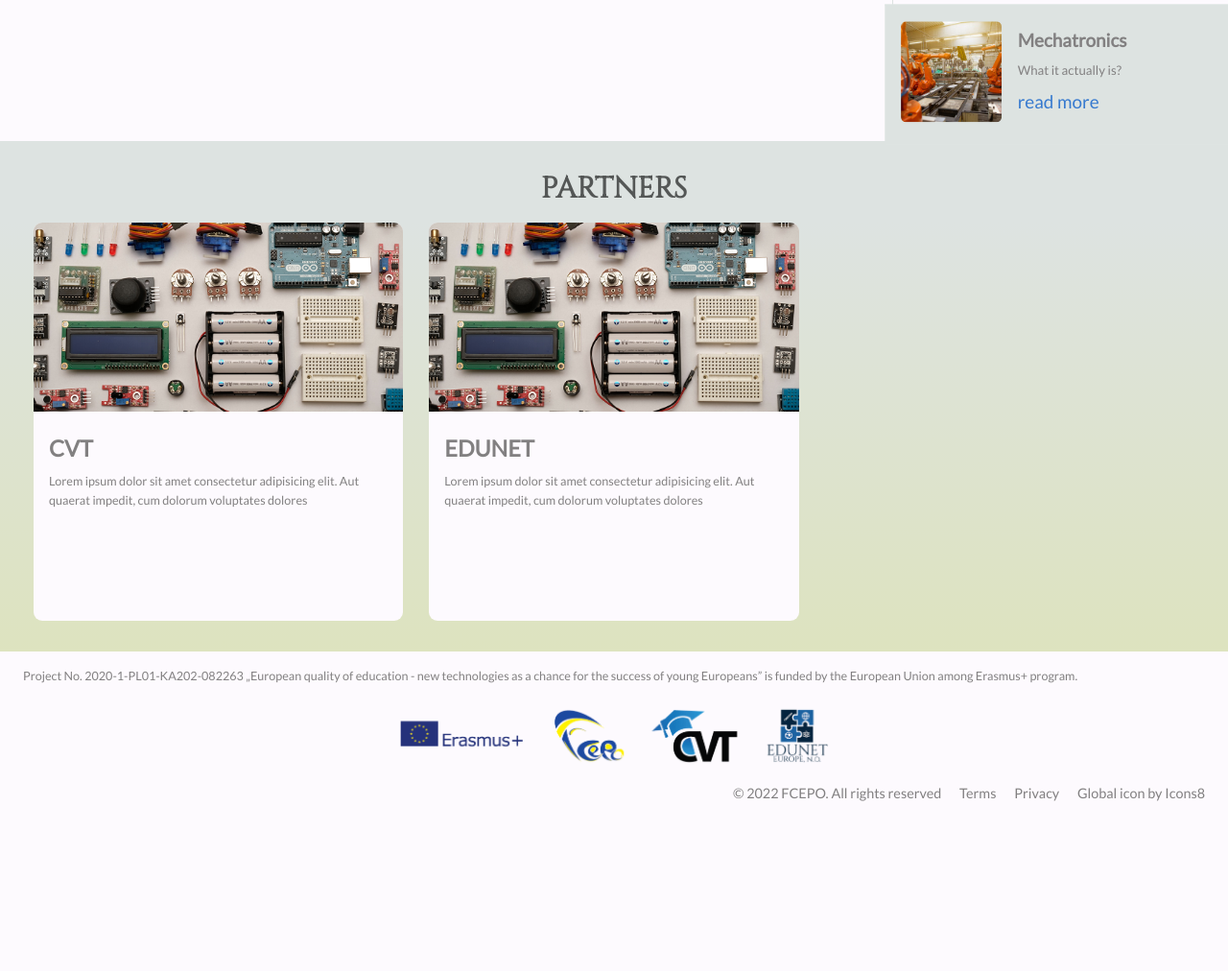
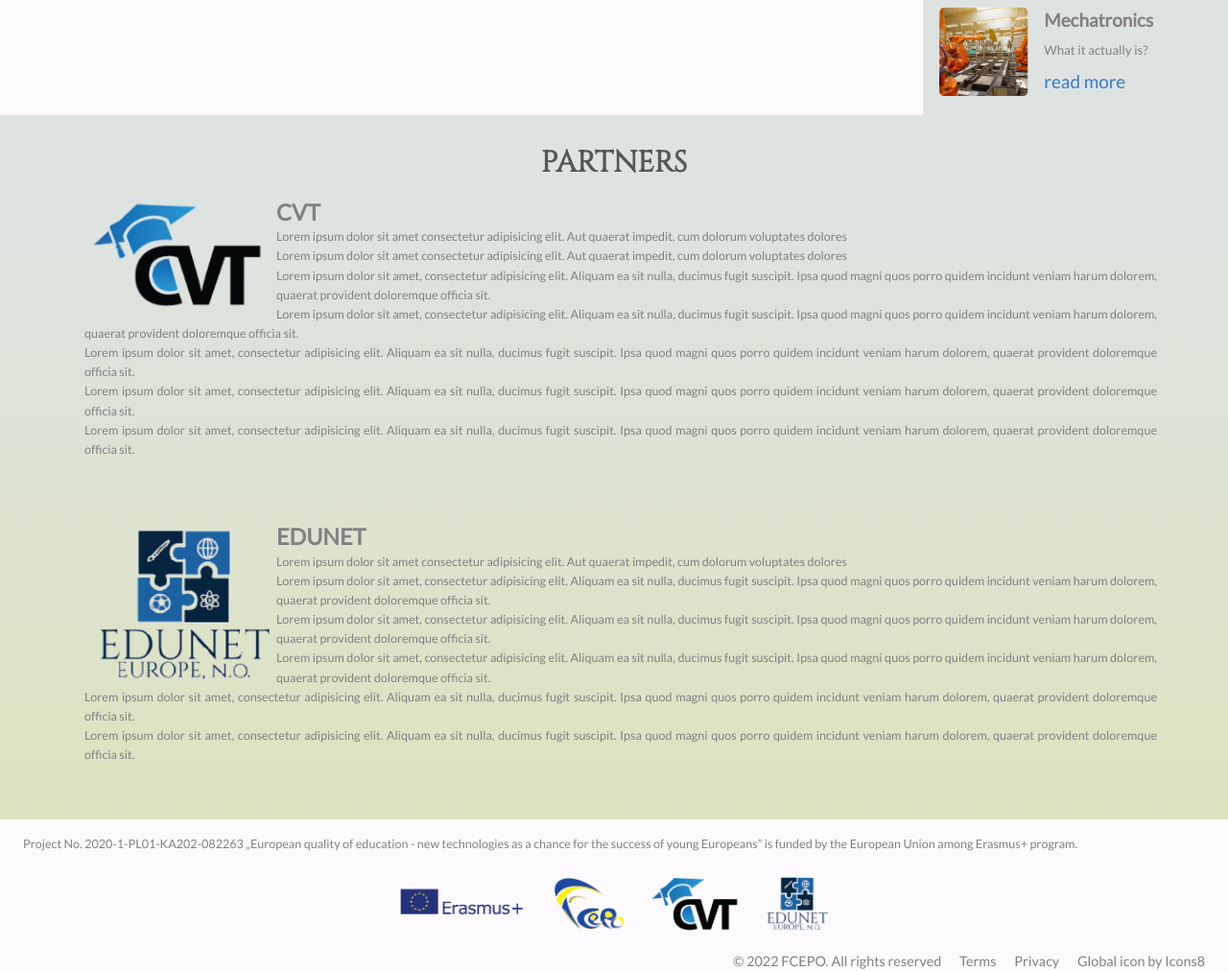
Before and after one commit to Rysley/Mechatronics, a plain HTML site: page index.html in a window 1280 px wide. Shown: the part 2294-3306 px from the top of the page at 96% size. Before the commit the page ends 3131 px from the top, so only its background shows below. Drawn offline with Linux system fonts and the light colour scheme.

Commit message:
partners added + mobile courses

```diff
--- a/index.html
+++ b/index.html
@@ -205,6 +205,7 @@
           <div class='highlights__misc_text'>
             <h4>Elrasoft "CAN" COURSE</h4>
             <p>Learn analysis with the CAN system</p>
+           <div class="highlights__main_mobile"></div>
             <span>read more</span>
           </div>
         </div>
@@ -217,6 +218,7 @@
           <div class='highlights__misc_text'>
             <h4>Elrasoft Programmer COURSE</h4>
             <p>Learn how to write code for robotics</p>
+            <div class="highlights__main_mobile"></div>
             <span>read more</span>
           </div>
         </div>
@@ -229,6 +231,7 @@
           <div class='highlights__misc_text'>
             <h4>Arduino Course I</h4>
             <p>Learn how to digitize your measurements in Arduino</p>
+            <div class="highlights__main_mobile"></div>
             <span>read more</span>
           </div>
         </div>
@@ -241,6 +244,7 @@
           <div class='highlights__misc_text'>
             <h4>Arduino Course II</h4>
             <p>Learn how to transfer information in Arduino</p>
+            <div class="highlights__main_mobile"></div>
             <span>read more</span>
           </div>
         </div>
@@ -253,6 +257,7 @@
           <div class='highlights__misc_text'>
             <h4>Arduino Course III</h4>
             <p>Learn how to use CAN bus in Arduino</p>
+            <div class="highlights__main_mobile"></div>
             <span>read more</span>
           </div>
         </div>
@@ -266,6 +271,7 @@
           <div class='highlights__misc_text'>
             <h4>Mechatronics</h4>
             <p>What it actually is?</p>
+            <div class="highlights__main_mobile"></div>
             <span>read more</span>
           </div>
         </div>
@@ -316,29 +322,49 @@
     <div class='project__headline stripe'>
       <h2>PARTNERS</h2>
     </div>
-    <div class='courses' id='partners'>
+    <div class='partners_main' id='partners'>
 
-      <div class='courses__subject' id="partner_cvt" style="cursor: pointer;" >
-        <img class='landscape' src='./resources/media/images/about_project.png'/>
-        <div class='courses__subject_text'>
+      <div class='partners__subject' id="partner_cvt" style="cursor: pointer;" >
+        <div class="partners__image_container">
+          <img src='./resources/media/images/CVT.png' alt="CVT education partner logo"/>
+        </div>
+
+        <div class='partners__subject_text'>
           <h3>CVT</h3>
-          <div class="project_subtitle">
+          <div class="partners_subtitle">
             <p>Lorem ipsum dolor sit amet consectetur adipisicing elit. Aut quaerat impedit, cum dolorum voluptates dolores</p>
+            <p>Lorem ipsum dolor sit amet consectetur adipisicing elit. Aut quaerat impedit, cum dolorum voluptates dolores</p>
+            <p>Lorem ipsum dolor sit amet, consectetur adipisicing elit. Aliquam ea sit nulla, ducimus fugit suscipit. Ipsa quod magni quos porro quidem incidunt veniam harum dolorem, quaerat provident doloremque officia sit.</p>
+            <p>Lorem ipsum dolor sit amet, consectetur adipisicing elit. Aliquam ea sit nulla, ducimus fugit suscipit. Ipsa quod magni quos porro quidem incidunt veniam harum dolorem, quaerat provident doloremque officia sit.</p>
+            <p>Lorem ipsum dolor sit amet, consectetur adipisicing elit. Aliquam ea sit nulla, ducimus fugit suscipit. Ipsa quod magni quos porro quidem incidunt veniam harum dolorem, quaerat provident doloremque officia sit.</p>
+
+            <p>Lorem ipsum dolor sit amet, consectetur adipisicing elit. Aliquam ea sit nulla, ducimus fugit suscipit. Ipsa quod magni quos porro quidem incidunt veniam harum dolorem, quaerat provident doloremque officia sit.</p>
+            <p>Lorem ipsum dolor sit amet, consectetur adipisicing elit. Aliquam ea sit nulla, ducimus fugit suscipit. Ipsa quod magni quos porro quidem incidunt veniam harum dolorem, quaerat provident doloremque officia sit.</p>
           </div>
-          <div class="project_markup fade-in-image">
+          <div class="partners_markup fade-in-image">
             <!-- MARKUP HERE-->
           </div>
         </div>
       </div>
 
-      <div class='courses__subject' id="partner_edunet" style="cursor: pointer;" >
-        <img class='landscape' src='./resources/media/images/about_project.png'/>
-        <div class='courses__subject_text'>
+      <div class='partners__subject' id="partner_edunet" style="cursor: pointer;" >
+
+        <div class="partners__image_container">
+          <img src='./resources/media/images/edunet.png' alt="EDUNET education partner logo"/>
+        </div>
+
+        <div class='partners_subject_text'>
           <h3>EDUNET</h3>
-          <div class="project_subtitle">
+          <div class="partners_subtitle">
             <p>Lorem ipsum dolor sit amet consectetur adipisicing elit. Aut quaerat impedit, cum dolorum voluptates dolores</p>
+            <p>Lorem ipsum dolor sit amet, consectetur adipisicing elit. Aliquam ea sit nulla, ducimus fugit suscipit. Ipsa quod magni quos porro quidem incidunt veniam harum dolorem, quaerat provident doloremque officia sit.</p>
+            <p>Lorem ipsum dolor sit amet, consectetur adipisicing elit. Aliquam ea sit nulla, ducimus fugit suscipit. Ipsa quod magni quos porro quidem incidunt veniam harum dolorem, quaerat provident doloremque officia sit.</p>
+            <p>Lorem ipsum dolor sit amet, consectetur adipisicing elit. Aliquam ea sit nulla, ducimus fugit suscipit. Ipsa quod magni quos porro quidem incidunt veniam harum dolorem, quaerat provident doloremque officia sit.</p>
+
+            <p>Lorem ipsum dolor sit amet, consectetur adipisicing elit. Aliquam ea sit nulla, ducimus fugit suscipit. Ipsa quod magni quos porro quidem incidunt veniam harum dolorem, quaerat provident doloremque officia sit.</p>
+            <p>Lorem ipsum dolor sit amet, consectetur adipisicing elit. Aliquam ea sit nulla, ducimus fugit suscipit. Ipsa quod magni quos porro quidem incidunt veniam harum dolorem, quaerat provident doloremque officia sit.</p>
           </div>
-          <div class="project_markup fade-in-image">
+          <div class="partners_markup fade-in-image">
             <!-- MARKUP HERE-->
           </div>
         </div>
--- a/resources/CSS/style.css
+++ b/resources/CSS/style.css
@@ -454,8 +454,14 @@ header {
   width: 80%;
   border-right: 1px solid #dde3e1;
   padding-bottom: 32px;
+  padding-left: 4rem;
+  padding-right: 4rem;
   padding-top: 4rem;
   /*  animation: fadeIn 2s; */
+}
+
+.highlights__main_mobile {
+  display: none;
 }
 
 .highlights__main img {
@@ -593,6 +599,18 @@ header {
 @media screen and (max-width: 710px) {
   .highlights__main {
     display: none;
+  }
+
+  .highlights__main_mobile {
+    /* display: block; */
+    display: flex;
+    flex-direction: column;
+    width: 100%;
+/*     border-right: 1px solid #dde3e1; */
+    padding-bottom: 32px;
+    padding-left: 4rem;
+    padding-right: 4rem;
+    padding-top: 4rem;
   }
 
   .highlights__misc {
@@ -814,79 +832,73 @@ header {
     /* transform: scale(0); */
     display: none;
   }
+}
 
-  /*   .courses__subject_text:hover {
-    background-color: #fbfaea;
-    border-radius: 9px 9px;
-    height: 100px;
-    transition: 0.1s 0.05s;
-    color: #e57775;
-    padding-bottom: 0px;
-  } */
-  /*
-  .project_subtitle {
-    display: none;
-  } */
+/*  PARTNERS STYLES */
 
-  /*
-  .courses__subject-active{
-    grid-row: auto;
-  }
+.partners_main {
+  display: grid;
+  grid-auto-flow: row;
+  grid-template-rows: auto;
+  grid-template-columns: 1fr;
+  grid-gap: 1.5rem;
+  /* grid-template-columns: repeat(3, 1fr);
+  /*  grid-template-rows: repeat(4, minmax(30vh, 50vh)); */
 
-  .courses__subject-active#about_us {
-    grid-column: span 1;
-  }
+  /* display: flex;
+  flex-flow: row wrap;
+  justify-content: center;
+  align-items: center; */
+  background: linear-gradient(#dde3e1, #dde3bf);
+  padding-left: 4rem;
+  padding-right: 5rem;
+  padding-bottom: 32px;
+}
 
-  .courses__subject-active#erasmus_plus{
-    grid-column: span 1;
-    grid-row: span 1;
-  }
+.partners__subject {
+  /*  grid-column: span 1;
+  grid-auto-flow: column;
+  grid-template-columns: 1fr 1fr; */
 
-  .courses__img-active {
-    display: block;
-    height: auto;
-  }
+  display: block;
+  max-height: initial;
+  border-radius: 9px;
+  /*   background-color: #fdfafe; */
+  margin: 16px;
+  margin-top: 0px;
+  width: 100%;
+  /*  flex-grow: 1.8; */
+  align-items: flex-start;
+  justify-content: flex-start;
+}
 
+.partners__image_container {
+  float: left;
+}
 
-  .courses__subject_text p {
-    display: none;
-  }
+.partners__image_container img {
+  float: left;
 
-  .courses__subject-active p {
-    display: flex;
-  }
+  /*  grid-column: span 1;
+  grid-row: 1fr; */
+  max-width: 200px;
+  width: 100%;
+}
 
-  .courses__subject {
-    max-height: 100px;
-    box-shadow: 1px 1px #b8bdbb;
-  }
- */
+.partners__subject_text {
+  /*   grid-row: span 2;
+  grid-column: span 2; */
+  height: auto;
+  text-align: justify;
+  /*   min-height: 200px; */
+  padding-bottom: 12px;
+  border-radius: 9px 9px;
+}
 
-  /*
-  .courses {
-    padding: 16px;
-    grid-template-columns: 1fr 1fr;
-    grid-template-rows: repeat(auto, 10vh);
-  }
-
-  .courses__subject {
-    margin: 8px;
-    width: 250px;
-    box-shadow: 1px 1px #b8bdbb;
-  }
-
-  .courses__subject_text {
-    text-align: left;
-    border-radius: 9px;
-  }
-
-  .courses__subject_text:hover {
-    transition: 0.1s 0.05s;
-  }
-
-  .courses__subject_text p {
-    display: none;
-  } */
+.partners_subtitle {
+  height: auto;
+  text-align: justify;
+  padding-bottom: 9px;
 }
 
 @media screen and (min-width: 711px) and (max-width: 930px) {
--- a/script.js
+++ b/script.js
@@ -6,6 +6,7 @@ const btnCloseModal = document.querySelector(".btn--close-modal");
 const btnsOpenModal = document.querySelectorAll(".btn--show-modal");
 const projectContainer = document.querySelector(".courses");
 const highlightsText = document.querySelector(".highlights__main");
+/* const highlightsTextMobile = document.querySelector(".highlights__main_mobile"); */
 const highlightsBtns = document.querySelector(".highlights__misc");
 const projectText = document.querySelector(".project_markup");
 
@@ -142,15 +143,19 @@ highlightsBtns.addEventListener("click", function (e) {
   if (!clicked) return;
   const courseMarkup = coursesMarkups[clicked.id];
   const parentEl = highlightsText;
+  const parentElMobile = clicked.querySelector(".highlights__main_mobile");
+  console.log(parentElMobile);
 
   if (!clicked.classList.contains(".highlights__misc_container")) {
     [...clicked.parentElement.children].forEach((btn) => {
       btn.classList.remove("highlight-active");
+      btn.classList.remove("highlights__main_mobile");
       clicked.classList.add("highlight-active");
     });
   }
   fadeInElement(parentEl);
   renderMarkup(parentEl, courseMarkup);
+  renderMarkup(parentElMobile, courseMarkup);
 });
 
 projectContainer.addEventListener("click", function (e) {
```
Also changed, not shown: resources/media/images/CVT.png (added), resources/media/images/edunet.png (added).
